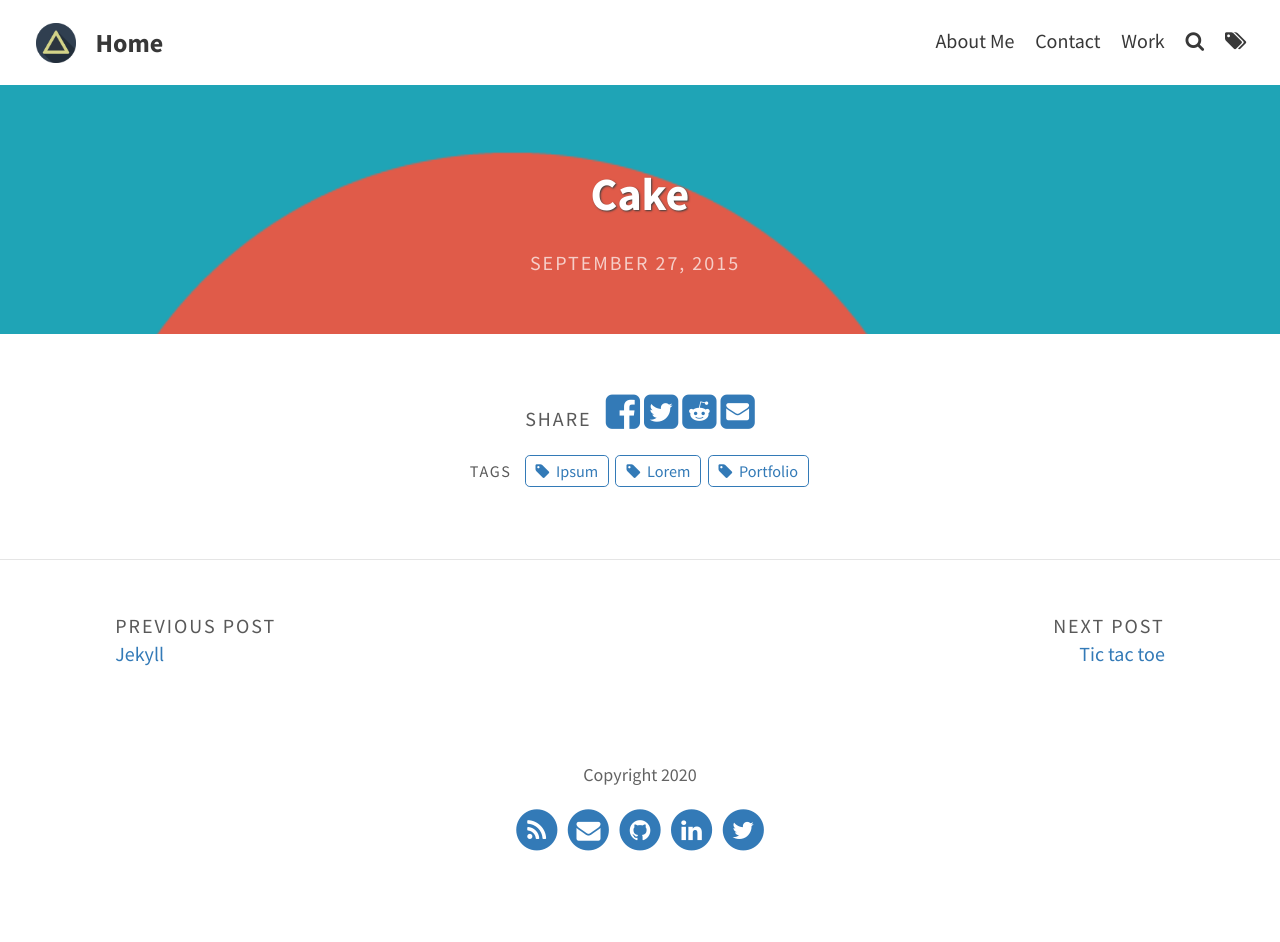
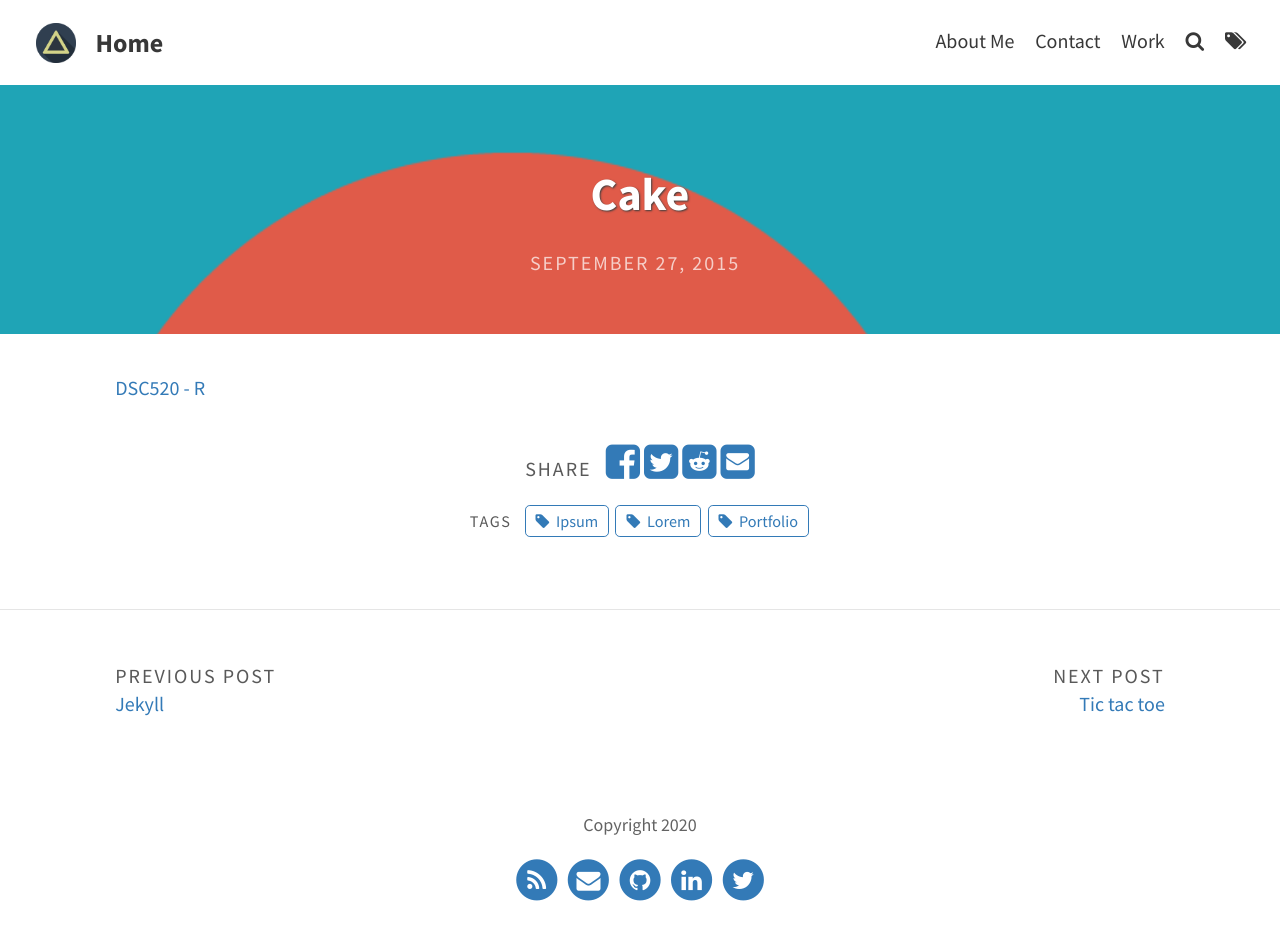
Before and after one commit to knmoses/knmoses.github.io, a Jekyll site: the page built from _portfolio/cake.md, in a window 1280 px wide. Built offline with Jekyll 4.4.1, drawn with Linux system fonts in a browser that asks for light colours; before the commit the page ends 900 px from its top, so only the background shows below that.

Commit message:
Update cake.md

```diff
--- a/_portfolio/cake.md
+++ b/_portfolio/cake.md
@@ -6,3 +6,6 @@ img: "assets/img/portfolio/cake.png"
 date: 27 September 2015
 tags: [Lorem, Ipsum, Portfolio]
 ---
+
+
+[DSC520 - R](https://github.com/knmoses/DSC520-R)
```
